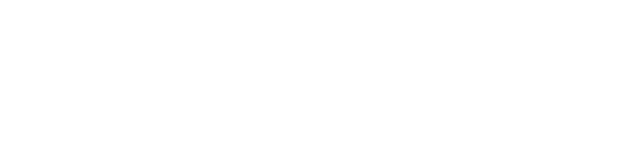
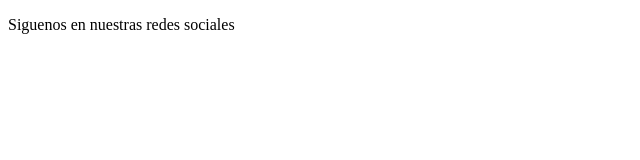
Before and after one commit to Blandskron/Proyecto-CursoEdutecno, a plain HTML site: page about.html in a window 1280 px wide. Shown: the whole page, without its empty margins (0-640 px from the left). Drawn offline with Linux system fonts and the light colour scheme.

Commit message:
creando footer

```diff
--- a/about.html
+++ b/about.html
@@ -12,5 +12,9 @@
     <!--rodrigo contenido 2-->
     <!--camila contenido 3-->
     <!--Aldo footer-->
+
+    <footer>
+        <p>Siguenos en nuestras redes sociales</p>
+    </footer>
 </body>
 </html>
```
